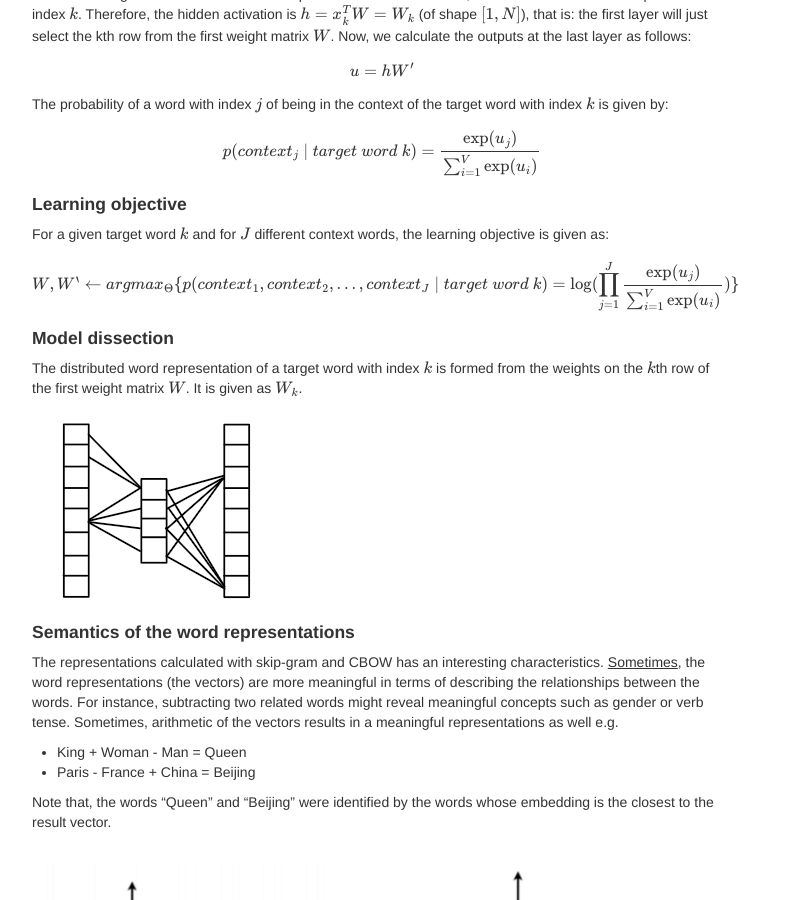
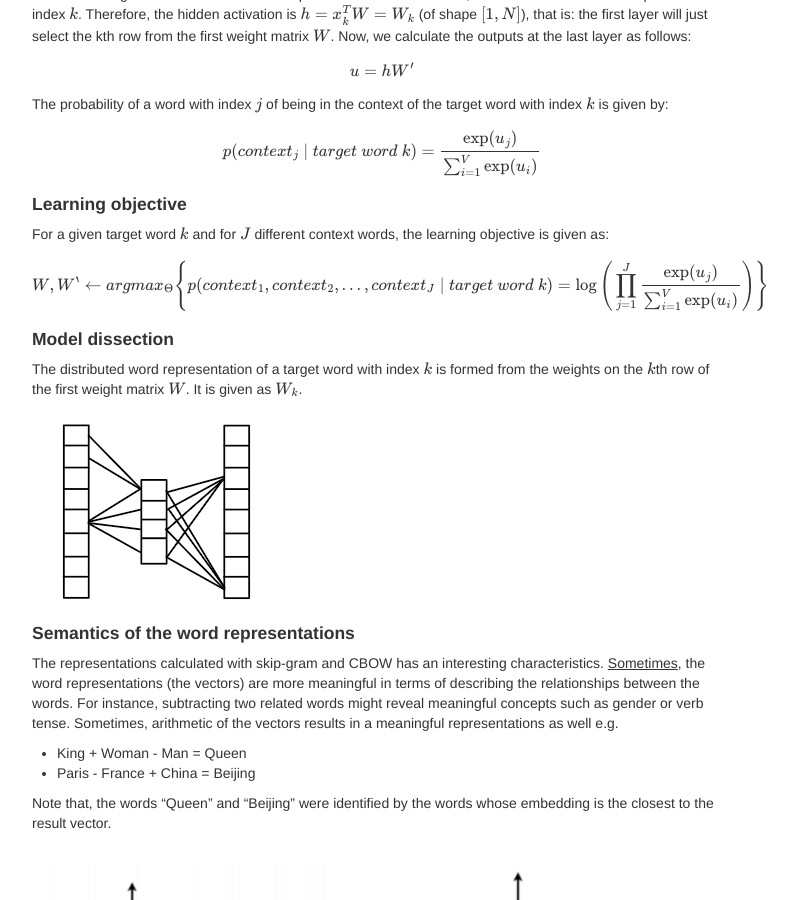
Before and after one commit to kfattila/kfattila.github.io, a Jekyll site: the page built from pages/neural_word_embeddings.md, in a window 1280 px wide and 900 px high, scrolled down 6054 px. Shown: the whole window, without its empty margins (258-1055 px from the left). Built offline with Jekyll 4.4.1, drawn with Linux system fonts in a browser that asks for light colours; formulas are drawn with MathJax 3; comment, search, counter and statistics services are not loaded.

Commit message:
Lectures

```diff
--- a/pages/neural_word_embeddings.md
+++ b/pages/neural_word_embeddings.md
@@ -128,7 +128,7 @@ The probability of a word with index \\(j\\) of being in the context of the targ
 #### Learning objective
 
 For a given target word \\(k\\) and for \\(J\\) different context words, the learning objective is given as:
-\\[W,W^{'} \leftarrow argmax_{\Theta}\\{p(context_{1}, context_{2}, ..., context_{J} \mid target\ word\ k) = \log(\prod_{j=1}^{J}\frac{\exp(u_{j})}{\sum_{i=1}^{V}\exp(u_{i})})\\}\\]
+\\[W,W^{'} \leftarrow argmax_{\Theta}\Bigg\\{p(context_{1}, context_{2}, ..., context_{J} \mid target\ word\ k) = \log\Bigg\(\prod_{j=1}^{J}\frac{\exp(u_{j})}{\sum_{i=1}^{V}\exp(u_{i})}\Bigg\)\Bigg\\}\\]
 
 
 #### Model dissection
```
